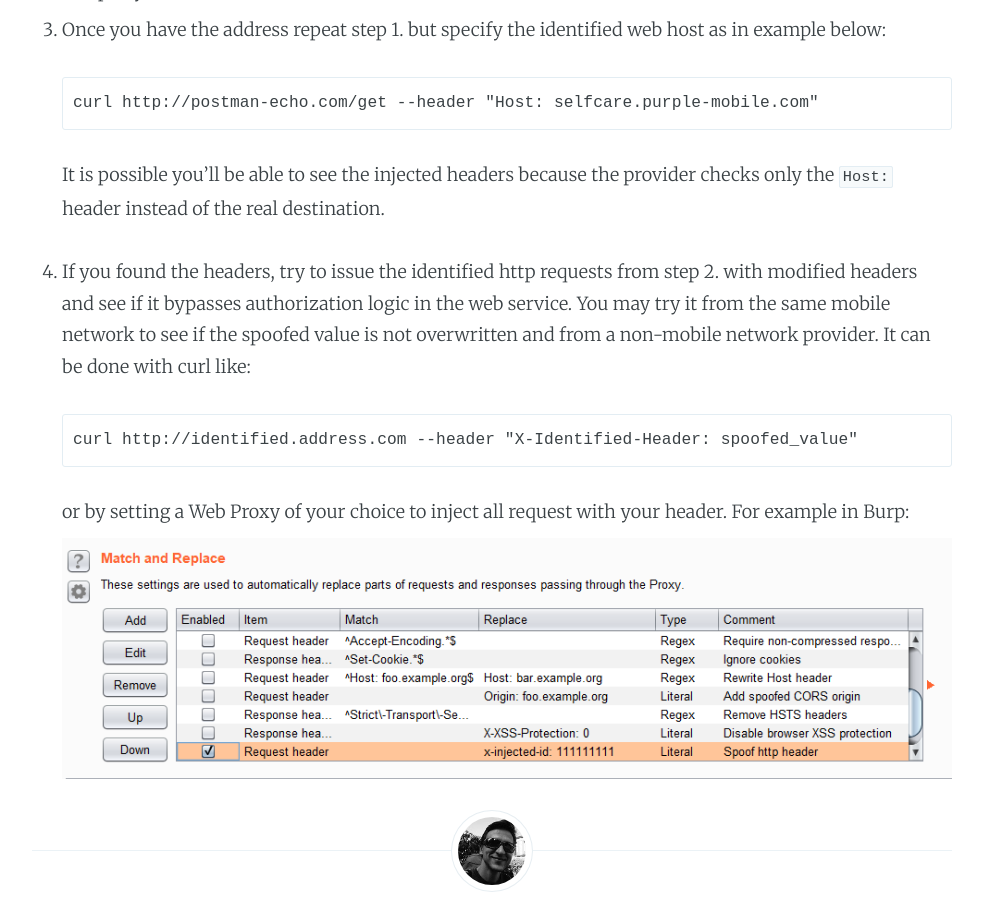
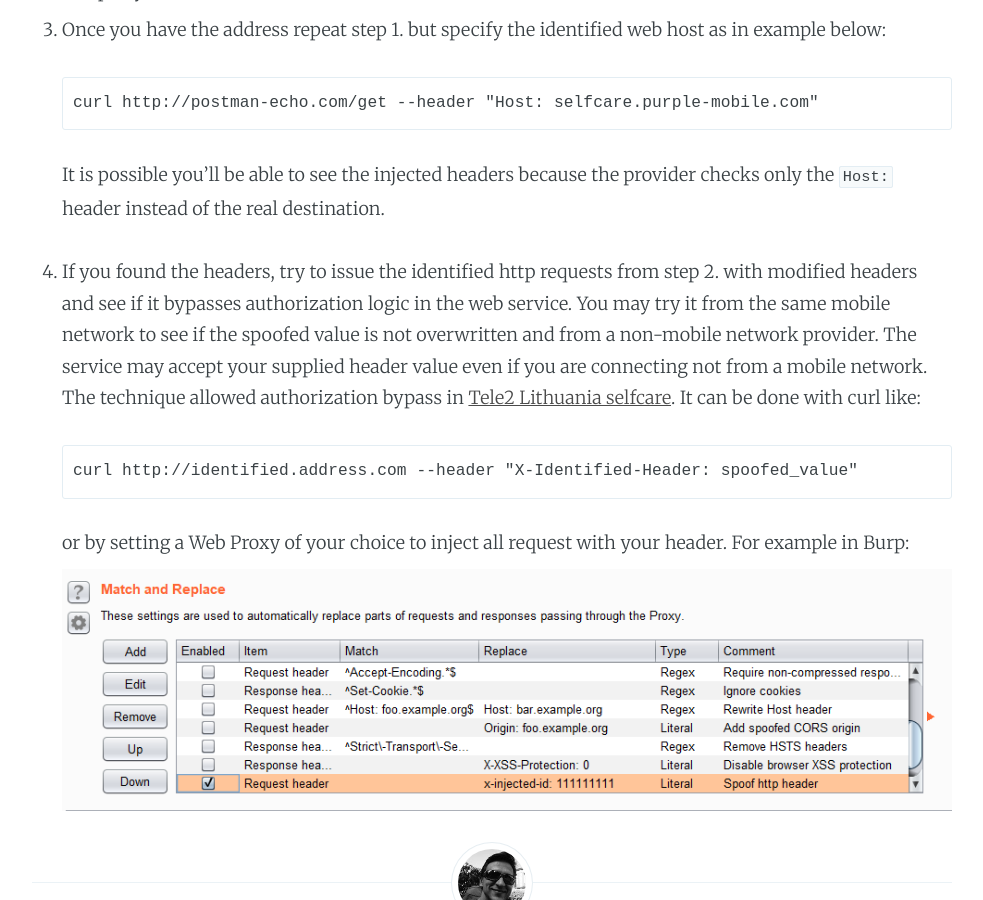
Before and after one commit to JarLob/jarlob.github.io, a Jekyll site: the page built from _posts/2020-05-26-http-header-enrichment-tutorial.md, in a window 1280 px wide and 900 px high, scrolled down 1352 px. Shown: the whole window, without its empty margins (148-1131 px from the left). Built offline with Jekyll 4.4.1, drawn with Linux system fonts in a browser that asks for light colours.

Commit message:
more details on authorization bypass

````diff
--- a/_posts/2020-05-26-http-header-enrichment-tutorial.md
+++ b/_posts/2020-05-26-http-header-enrichment-tutorial.md
@@ -26,7 +26,7 @@ curl http://postman-echo.com/get --header "Host: selfcare.purple-mobile.com"
 ```
 It is possible you'll be able to see the injected headers because the provider checks only the `Host:` header instead of the real destination.
 
-4. If you found the headers, try to issue the identified http requests from step 2. with modified headers and see if it bypasses authorization logic in the web service. You may try it from the same mobile network to see if the spoofed value is not overwritten and from a non-mobile network provider. It can be done with curl like:<br/><br/>
+4. If you found the headers, try to issue the identified http requests from step 2. with modified headers and see if it bypasses authorization logic in the web service. You may try it from the same mobile network to see if the spoofed value is not overwritten and from a non-mobile network provider. The service may accept your supplied header value even if you are connecting not from a mobile network. The technique allowed authorization bypass in [Tele2 Lithuania selfcare](http://mano.tele2.lt). It can be done with curl like:<br/><br/>
 ```
 curl http://identified.address.com --header "X-Identified-Header: spoofed_value"
 ```
````
